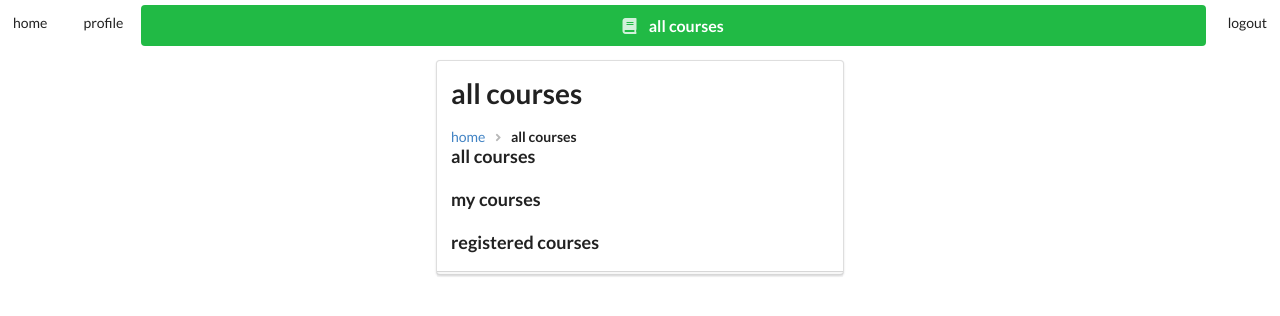
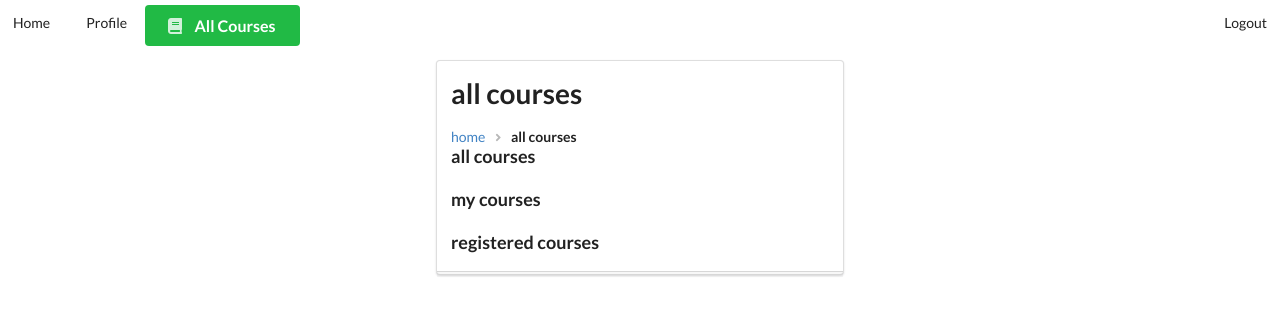
Before and after one commit to sepehrMSP/videx, a Django app: page /course/all in a window 1280 px wide. Shown: the top 316 px of the page. Run offline with Django 3.2, Linux system fonts and the light colour scheme; the visitor is signed in with stand-in values (Sample User, id 1); data that the repository does not hold is empty.

Commit message:
Remove fluid from All Courses

```diff
--- a/videxapp/templates/includes/tabs.html
+++ b/videxapp/templates/includes/tabs.html
@@ -1,26 +1,26 @@
-<a id="homepage" class="ui item{% if active_tab == '/' %} active{% endif %}" href="/">home</a>
+<a id="homepage" class="ui item{% if active_tab == '' %} active{% endif %}" href="/">Home</a>
 
 {% if not request.user.is_authenticated %}
-    <a href="{% url 'login' %}" id="login" class="ui item{% if active_tab == 'login' %} active{% endif %}">login</a>
-    <a href="{% url 'register' %}" id="register" class="ui item{% if active_tab == 'register' %} active{% endif %}">register</a>
+    <a href="{% url 'login' %}" id="login" class="ui item{% if active_tab == 'login' %} active{% endif %}">Login</a>
+    <a href="{% url 'register' %}" id="register" class="ui item{% if active_tab == 'register' %} active{% endif %}">Register</a>
 {% else %}
     <a  href="{% url 'profile' %}"
         id="profile"
         class="ui item{% if active_tab == 'profile' %} active{% endif %}">
-        profile
+        Profile
     </a>
 {% endif %}
 
 <a href="{% url 'courses' %}" id="courses" style="margin-top: 5px;"
-       class="ui fluid large green button">
+       class="ui large green button">
         <i class="book icon"></i>
-        all courses
+        All Courses
 </a>
 
 {% if request.user.is_authenticated %}
     <div class="right menu">
         <a id="logout" class="ui item" href="{% url 'logout' %}">
-            logout
+            Logout
         </a>
     </div>
 {% endif %}
```
